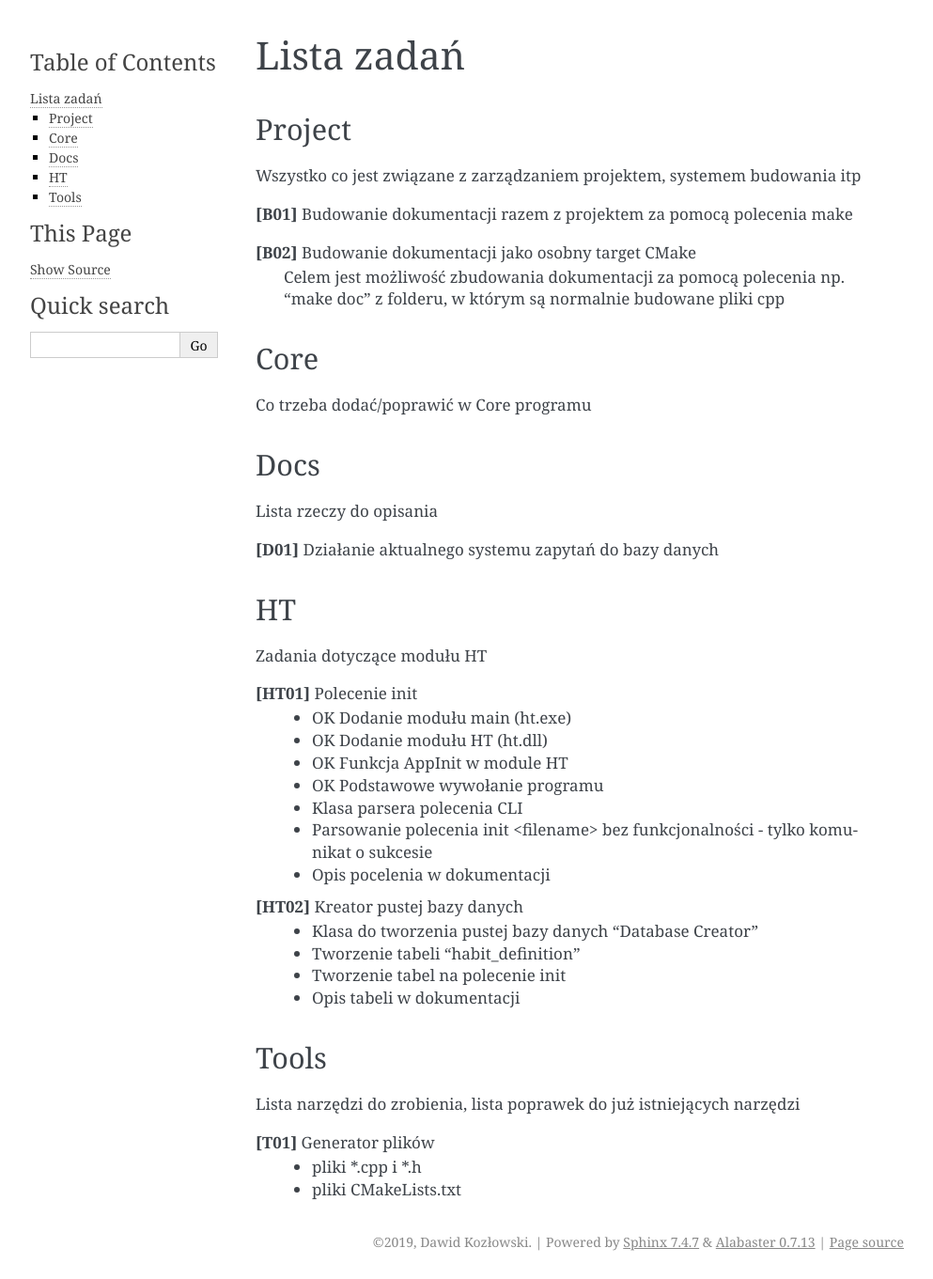
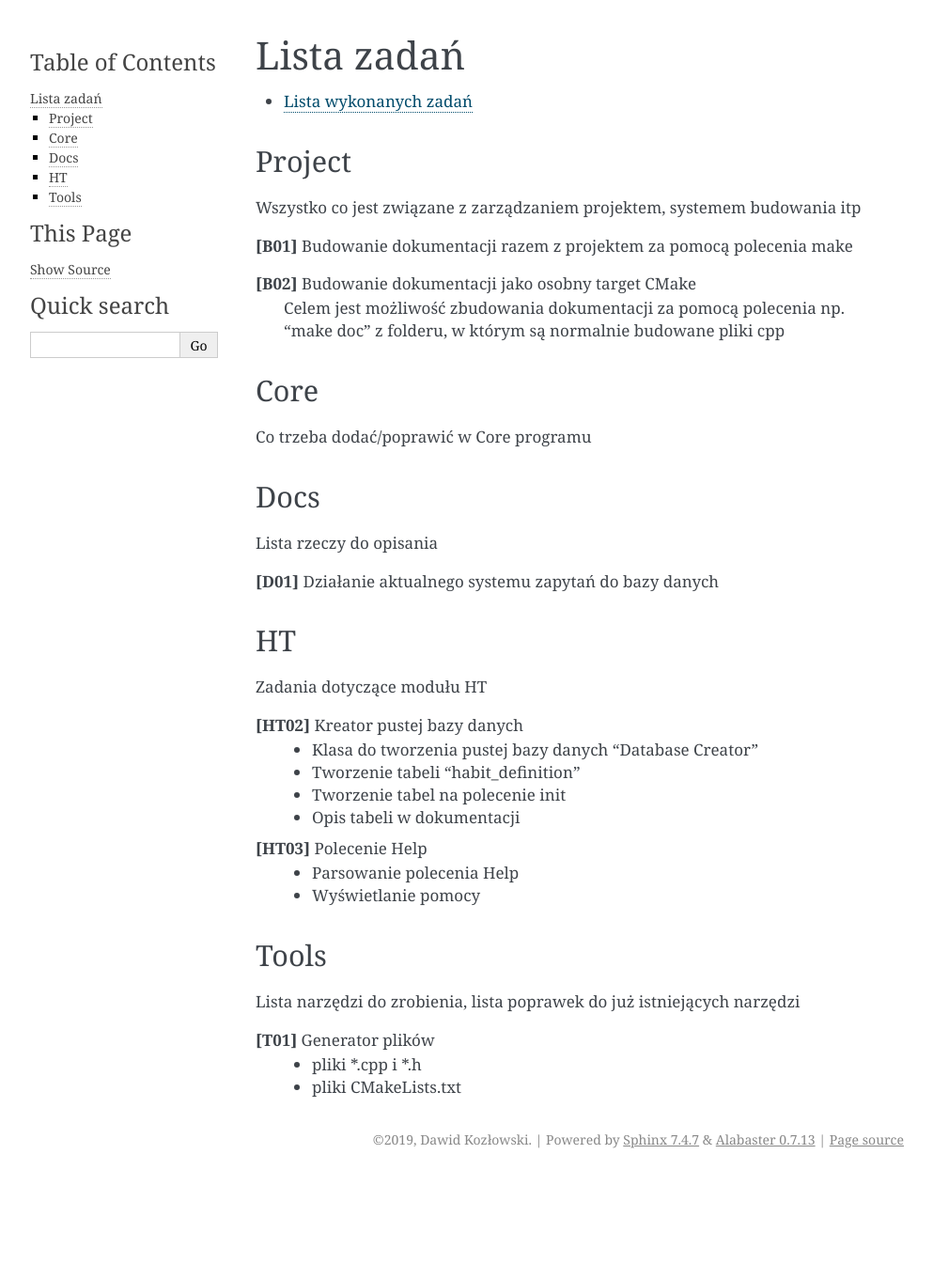
Before and after one commit to minescias/HabitTacker, a Sphinx documentation site: the page built from Documentation/source/Tasks.rst, in a window 1280 px wide. Shown: the whole page at 94% size, without its empty margins (148-1141 px from the left). Built offline with Sphinx 7.4.7, drawn with Linux system fonts in a browser that asks for light colours; after the commit the page ends 1252 px from its top, so only the background shows below that.

Commit message:
Created CommandLineParser class and Init action with dummy implementation

```diff
--- a/CMakeLists.txt
+++ b/CMakeLists.txt
@@ -25,6 +25,7 @@
 
 # tests
 add_subdirectory(Tests/Core)
+add_subdirectory(Tests/HT)
 
 # executables
 add_subdirectory(Src/Main)
--- /dev/null
+++ b/Documentation/source/Cli.rst
@@ -0,0 +1,5 @@
+Command Line Interface
+===============================================================================
+
+ht init <filename> **Not implemented yet**
+    Creates new database under path specified in <filename>
--- a/Documentation/source/Tasks.rst
+++ b/Documentation/source/Tasks.rst
@@ -15,8 +19,6 @@
 *******************************************************************************
 Co trzeba dodać/poprawić w Core programu
 
-
-
 Docs
 *******************************************************************************
 Lista rzeczy do opisania
@@ -27,21 +29,15 @@
 *******************************************************************************
 Zadania dotyczące modułu HT
 
-**[HT01]** Polecenie init
- *  OK Dodanie modułu main (ht.exe)
- *  OK Dodanie modułu HT (ht.dll)
- *  OK Funkcja AppInit w module HT
- *  OK Podstawowe wywołanie programu
- *  Klasa parsera polecenia CLI
- *  Parsowanie polecenia init <filename> bez funkcjonalności - tylko komunikat
-    o sukcesie
- *  Opis pocelenia w dokumentacji
-
 **[HT02]** Kreator pustej bazy danych
  *  Klasa do tworzenia pustej bazy danych "Database Creator"
  *  Tworzenie tabeli "habit_definition"
  *  Tworzenie tabel na polecenie init
  *  Opis tabeli w dokumentacji
+
+**[HT03]** Polecenie Help
+ *  Parsowanie polecenia Help
+ *  Wyświetlanie pomocy
 
 Tools
 *******************************************************************************
--- a/Documentation/source/index.rst
+++ b/Documentation/source/index.rst
@@ -10,6 +10,7 @@
    :maxdepth: 2
    :caption: Spis treści:
 
+   Cli
    Tasks
 
 Indices and tables
```
Also changed, not shown: other parts of Documentation/source/Tasks.rst (+4 -0 lines), Documentation/source/tasks/Done.rst (added, +13 -0 lines), 9 other files.
